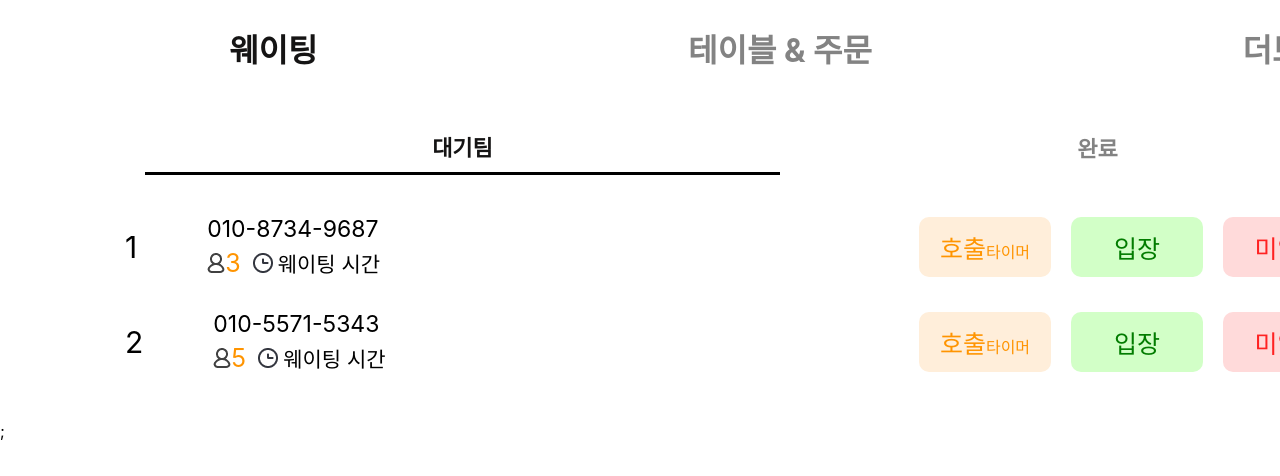
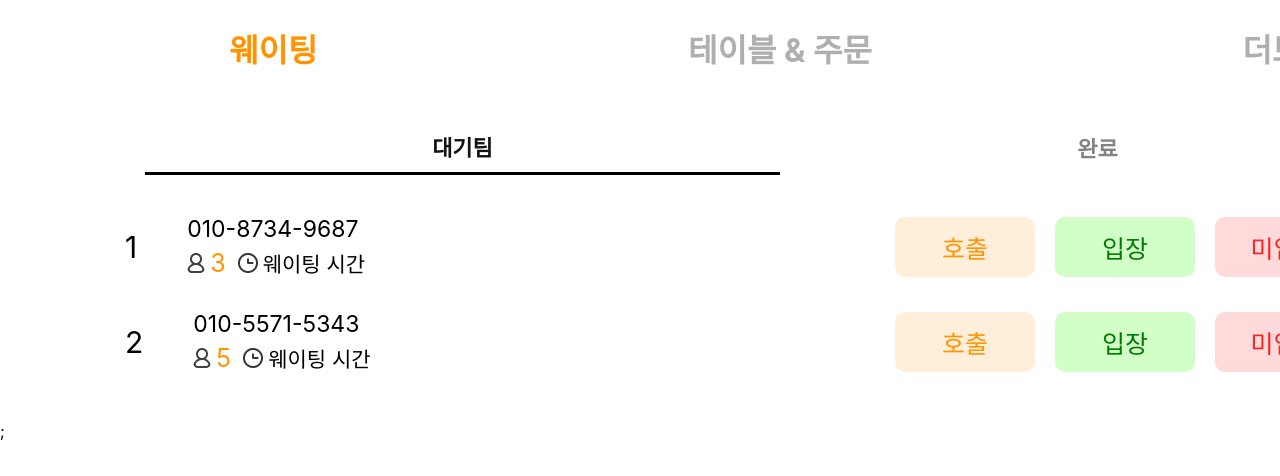
Before and after one commit to waitinigNow/waitingNow, a React (Create React App) app in the folder frontend/waitingnow/: page / in a window 1280 px wide. Shown: the top 476 px of the page. Built offline with nearby package versions, Linux system fonts and the light colour scheme.

Commit message:
refactor: button design refactoring

```diff
--- a/frontend/waitingnow/src/components/MainMenu.tsx
+++ b/frontend/waitingnow/src/components/MainMenu.tsx
@@ -14,7 +14,7 @@ const TabMenu = styled.ul`
   width: 1520px;
   height: 75px;
   background-color: #fff;
-  color: rgb(131, 131, 131);
+  color: rgb(175, 175, 175);
   font-weight: bold;
   display: flex;
   align-items: center;
@@ -33,7 +33,7 @@ const TabMenu = styled.ul`
 
   .focused {
     background-color: rgb(255, 255, 255);
-    color: rgb(21, 20, 20);
+    color: #ff9400;
   }
 
   & div.desc {
@@ -50,8 +50,8 @@ export default function MainMenu() {
 
   const menuArr = [
     { name: "웨이팅", content: <WaitingTab /> },
-    { name: "테이블 & 주문", content: "Tab menu TWO" },
-    { name: "더보기", content: "" },
+    { name: "테이블 & 주문", content: "테이블 UI" },
+    { name: "더보기", content: "Setting" },
   ];
 
   const selectMenuHandler = (index: number) => {
--- a/frontend/waitingnow/src/components/WaitingList.tsx
+++ b/frontend/waitingnow/src/components/WaitingList.tsx
@@ -4,6 +4,20 @@ import timeIcon from "assets/time.png";
 import checkIcon from "assets/checkIcon.png";
 import notIcon from "assets/notIcon.png";
 import styled from "styled-components";
+
+const StyledButton = styled.button``;
+
+const ContentContainer = styled.div`
+  display: flex;
+  align-items: center;
+  justify-content: center;
+`;
+
+const Icon = styled.img`
+  margin-top: 5px;
+`;
+
+const Text = styled.div``;
 
 export default function WaitingList() {
   // 임의 데이터
@@ -43,13 +57,13 @@ export default function WaitingList() {
       {waitingData.map((data, index) => (
         <div className="list-item" key={index}>
           <div className="waiting-index">
-            <span className="index-number">{index + 1}</span>
+            <span>{index + 1}</span>
           </div>
           <div className="waiting-info">
             <span className="waiting-phone">{data.waitingPhone}</span>
             <div className="waiting-detail">
               <div className="waiting-people">
-                <img src={personIcon} alt={`Person ${index}`} />
+                <img src={personIcon} alt={`People ${index}`} />
                 <span>{data.waitingPeople}</span>
               </div>
               <div className="waiting-time">
@@ -61,7 +75,7 @@ export default function WaitingList() {
           <div className="button-block">
             <button className="btn-call">
               <span className="call-label">호출</span>
-              <span className="time-in">타이머</span>
+              {/* <span className="time-in">타이머</span> */}
             </button>
             <button className="btn-in">입장</button>
             <button className="btn-not-in">미입장</button>
--- a/frontend/waitingnow/src/index.css
+++ b/frontend/waitingnow/src/index.css
@@ -124,10 +124,10 @@ code {
 }
 
 .waiting-index {
-  margin-right: 50px;
+  margin-right: 30px;
 }
 
-.index-number {
+.waiting-index span {
   font-size: 30px;
 }
 
@@ -159,6 +159,10 @@ code {
   font-size: 25px;
 }
 
+.waiting-people span {
+  margin-left: 5px;
+}
+
 .waiting-time {
   display: flex;
   align-items: center;
@@ -178,7 +182,7 @@ code {
 }
 
 .button-block button {
-  width: 132px;
+  width: 140px;
   height: 60px;
   border: transparent;
   border-radius: 10px;
@@ -194,12 +198,14 @@ code {
 }
 
 .btn-in {
+  padding: 10px;
   background-color: #d2ffc7;
   color: #027c00;
   font-size: 25px;
 }
 
 .btn-not-in {
+  padding: 10px;
   background-color: #ffdada;
   color: #ff2222;
   font-size: 25px;
```
